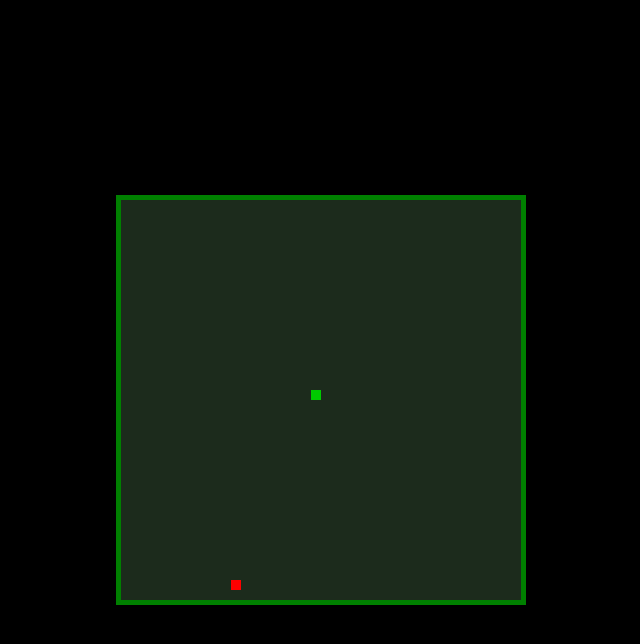
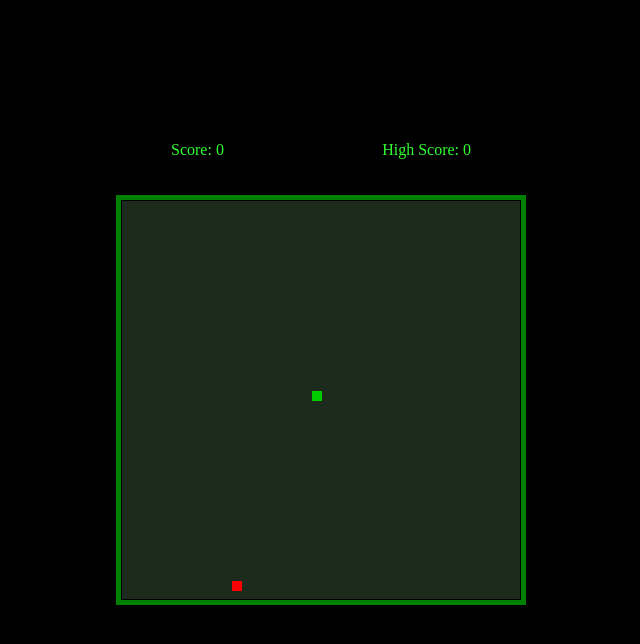
Before and after one commit to tahashajarian/simple-snake, a plain HTML site: page index.html in a window 1280 px wide. Shown: the whole page, without its empty margins (319-959 px from the left). Drawn offline with Linux system fonts and the light colour scheme.

Commit message:
add score and high score

```diff
--- a/script.js
+++ b/script.js
@@ -1,9 +1,10 @@
-let direction = null;
-const speed = 100; // actully its opiside of seepd its kind of lazayng power :))))
-let lastRun = 0;
 const sizePlayGround = 400;
 const cellSize = 10;
 const xyCells = sizePlayGround / cellSize;
+
+let direction = null;
+const speed = 100; // Opposite of speed, a kind of laziness power :)
+let lastRun = 0;
 
 let stop = false;
 
@@ -19,6 +20,11 @@ const arrows = {
   down: "ArrowDown",
 };
 
+let currentScore = 0;
+let highestScore = localStorage.getItem("highestScore")
+  ? parseInt(localStorage.getItem("highestScore"))
+  : 0;
+
 window.addEventListener("keydown", (e) => {
   if (e.key === arrows.down && snakeDirection === arrows.up) return;
   if (e.key === arrows.up && snakeDirection === arrows.down) return;
@@ -28,6 +34,13 @@ window.addEventListener("keydown", (e) => {
 });
 
 const lost = () => {
+  if (currentScore > highestScore) {
+    highestScore = currentScore;
+    localStorage.setItem("highestScore", highestScore);
+  }
+  currentScore = 0;
+  updateScoreDisplay();
+
   document.querySelector("#lost").style.display = "flex";
   document.querySelector("#score").innerHTML = snake.length - 1;
   stop = true;
@@ -54,28 +67,24 @@ const update = () => {
         return lost();
       }
       moveSnake((sizePlayGround / cellSize) * -1);
-
       break;
     case arrows.down:
       if (yCell === xyCells - 1) {
         return lost();
       }
       moveSnake(sizePlayGround / cellSize);
-
       break;
     case arrows.right:
       if (xCell === xyCells - 1) {
         return lost();
       }
       moveSnake(1);
-
       break;
     case arrows.left:
       if (xCell === 0) {
         return lost();
       }
       moveSnake(-1);
-
       break;
     default:
       moveSnake(0);
@@ -87,6 +96,9 @@ const moveSnake = (move) => {
     if (snake[0] === food) {
       const lastsankepeice = snake[snake.length - 1];
       snake.push(lastsankepeice + move);
+
+      currentScore++;
+      updateScoreDisplay();
       putFoodOnPlayGround();
     }
     for (let i = snake.length - 1; i >= 1; i--) {
@@ -133,25 +145,53 @@ const run = () => {
   }
 };
 
+const createScoreDisplay = () => {
+  const scoreContainer = document.createElement("div");
+  scoreContainer.id = "scoreContainer";
+
+  const currentScoreEl = document.createElement("div");
+  currentScoreEl.id = "currentScore";
+  currentScoreEl.textContent = `Score: ${currentScore}`;
+  scoreContainer.appendChild(currentScoreEl);
+
+  const highestScoreEl = document.createElement("div");
+  highestScoreEl.id = "highestScore";
+  highestScoreEl.textContent = `High Score: ${highestScore}`;
+  scoreContainer.appendChild(highestScoreEl);
+
+  document.body.insertBefore(scoreContainer, playGround);
+};
+
+const updateScoreDisplay = () => {
+  document.querySelector("#currentScore").textContent = `Score: ${currentScore}`;
+  document.querySelector("#highestScore").textContent = `High Score: ${highestScore}`;
+};
+
 const preStart = () => {
   playGround = document.createElement("div");
   playGround.id = "playGround";
   playGround.style.width = sizePlayGround + "px";
   playGround.style.height = sizePlayGround + "px";
+  playGround.style.border = "1px solid black";
   document.body.appendChild(playGround);
+
+  createScoreDisplay();
+
   const middle = allCells / 2 + sizePlayGround / cellSize / 2 - 41;
   snake.push(middle);
   putFoodOnPlayGround();
   run();
 };
 
-preStart();
-
 const restart = () => {
   snake = [allCells / 2 + sizePlayGround / cellSize / 2 - 41];
   document.querySelector("#lost").style.display = "none";
   putFoodOnPlayGround();
   stop = false;
+  currentScore = 0;
   direction = null;
+  updateScoreDisplay();
   run();
 };
+
+preStart();
--- a/style.css
+++ b/style.css
@@ -5,12 +5,15 @@ html {
 }
 
 body {
-  height: 100vh;
+  /* height: 100vh; */
   display: flex;
-  justify-content: center;
+  justify-content: flex-start;
   align-items: center;
   background: black;
+  flex-direction: column;
+  padding-top: 100px;
 }
+
 
 #playGround {
   outline: 5px solid green;
@@ -48,13 +51,11 @@ body {
 
 #scoreContainer {
   width: 300px;
-  height: 200px;
-  background: white;
-  box-shadow: 5px 5px 5px 5px rgba(255, 255, 255, 0.145);
+  height: 100px;
   display: flex;
-  flex-direction: column;
   align-items: center;
-  justify-content: center;
+  justify-content: space-between;
+  color: #31ff31;
 }
 
 button {
```
